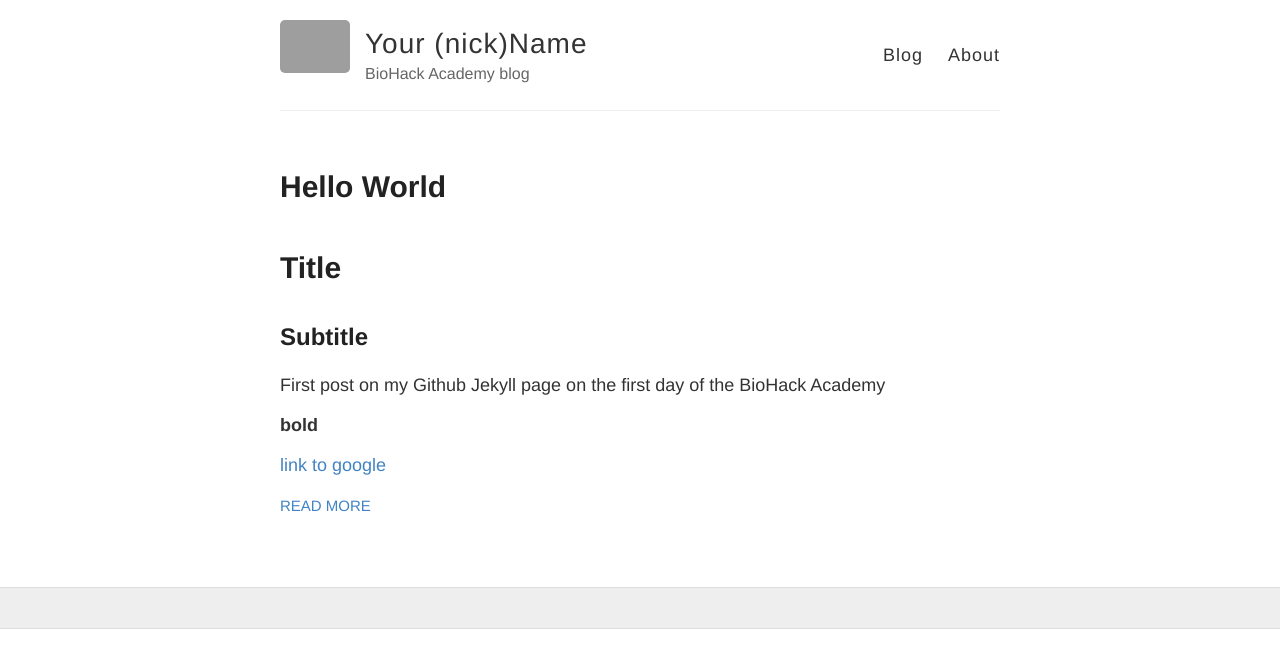
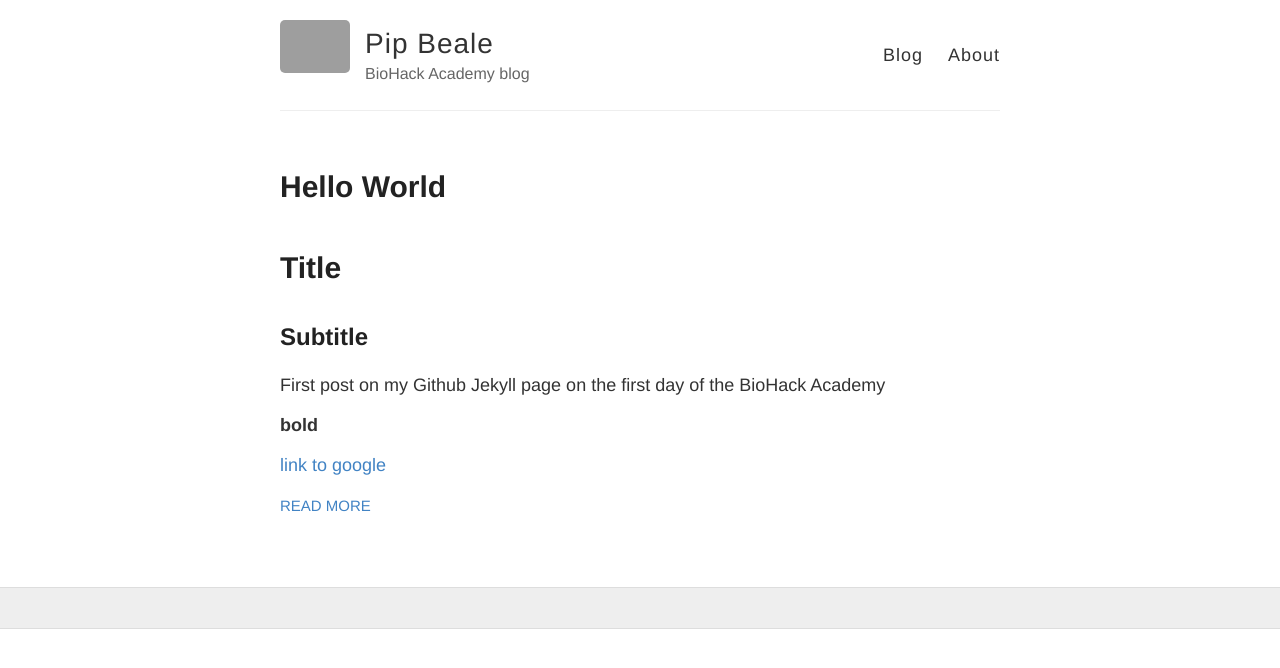
Before and after one commit to pipbeale/pipbeale.github.io, a Jekyll site: the page built from index.html, in a window 1280 px wide. Shown: the top 668 px of the page. Built offline with Jekyll 4.4.1, drawn with Linux system fonts in a browser that asks for light colours; grey boxes are pictures that could not be loaded.

Commit message:
Update _config.yml

```diff
--- a/_config.yml
+++ b/_config.yml
@@ -3,7 +3,7 @@
 #
 
 # Name of your site (displayed in the header)
-name: Your (nick)Name
+name: Pip Beale
 
 # Short bio or description (displayed in the header)
 description: BioHack Academy blog
```
